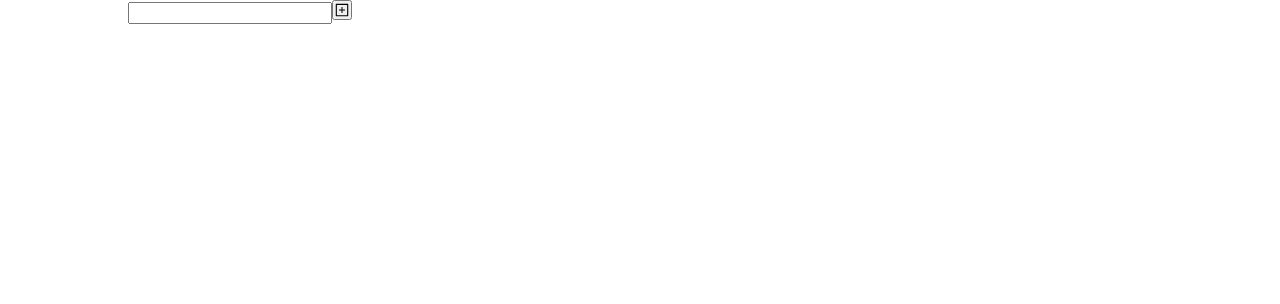
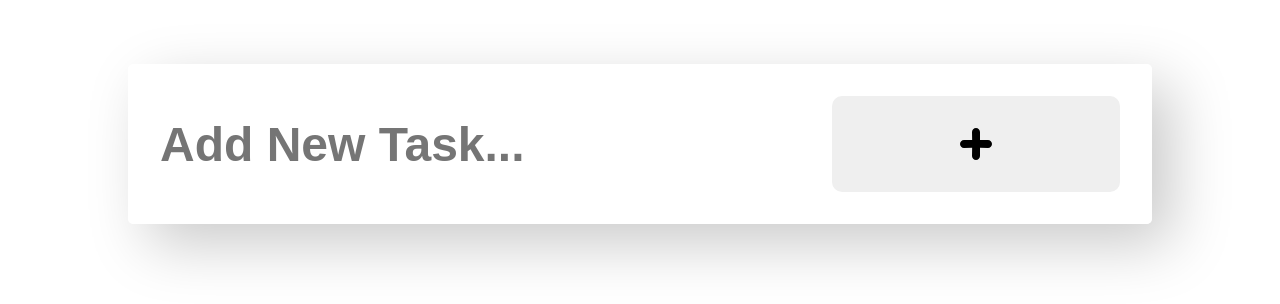
Before and after one commit to RakiDev/todo-app-react-typescript, a React (Vite) app: page / in a window 1280 px wide. Shown: the top 304 px of the page. Built offline with nearby package versions, Linux system fonts and the light colour scheme.

Commit message:
unfinished desktop styles

```diff
--- a/src/App.css
+++ b/src/App.css
@@ -1,13 +1,63 @@
+
 html {
   font-size: 16px;
+  font-family: poppins, sans-serif;
+  font-weight: bold;
+}
+
+ul {
+  list-style: none;
+  overflow: hidden;
 }
 
 .App {
+  margin-top: 5%;
   margin-left: auto;
   margin-right: auto;
   width: 80%;
+  font-size: 3rem;
+  box-shadow: 20px 20px 60px #cacaca, -20px -20px 60px #fff;
+  border-radius: 0.4rem;
 }
 
-.main_frame {
 
+
+.form {
+  display: inline-flex;
+  padding: 2rem;
+  border-radius: 5px;
+  background: white;
+  width: 100%;
+  height: 10rem;
 }
+
+.form_input {
+  outline: none;
+  width: 70%;
+  border: none;
+}
+
+.form_button {
+  display: flex;
+  width: 30%;
+  height: auto;
+  border: none;
+  cursor: pointer;
+  justify-content: center;
+  align-items: center;
+  border-radius: 10px;
+  transition: all 0.4s;
+}
+
+.form_button:hover {
+  background-color: #cacaca;
+}
+
+.task_item_list {
+  padding: 2rem;
+  overflow: hidden;
+}
+
+.task_item_li {
+  display: inline-flex;
+}
--- a/src/Form.tsx
+++ b/src/Form.tsx
@@ -1,6 +1,6 @@
 import { EventHandler, FC, useState } from "react";
 import Task from './Task';
-import { AiOutlinePlusSquare } from 'react-icons/ai';
+import { TiPlus } from 'react-icons/ti';
 import { nanoid } from "nanoid";
 
 const Form: FC = () => {
@@ -34,13 +34,19 @@ const Form: FC = () => {
     return (
         <main className="main_frame">
             <div className="form">
-                <input type="text" value={task} onChange={handleChange}/>
-                <button onClick={addTask}>
-                    <AiOutlinePlusSquare />
+                <input
+                    type="text"
+                    className="form_input"
+                    value={task}
+                    onChange={handleChange}
+                    placeholder="Add New Task..."
+                />
+                <button className="form_button" onClick={addTask}>
+                    <TiPlus />
                 </button>
             </div>
 
-            <div className="taskItemsList">
+            <div className="task_items_list">
                 <ul>
                     {taskItems.map((item) =>
                         <Task
--- a/src/Task.tsx
+++ b/src/Task.tsx
@@ -20,8 +20,12 @@ const Task: FC<TaskPropsInterface> = ({ id, value, onDelete, modTaskValue }) =>
     }
 
     return (
-        <li id={`${id}`}>
-            <input type="text" value={fieldValue} onChange={handleChange} disabled={isDisabled}/>
+        <li id={`${id}`} className="task_item_li">
+            <input type="text"
+                value={fieldValue}
+                onChange={handleChange}
+                disabled={isDisabled}
+            />
             <button onClick={() => {modTaskValue(id, fieldValue); setIsDisabled(true)}}>
                 <AiFillSave />
             </button>
```
